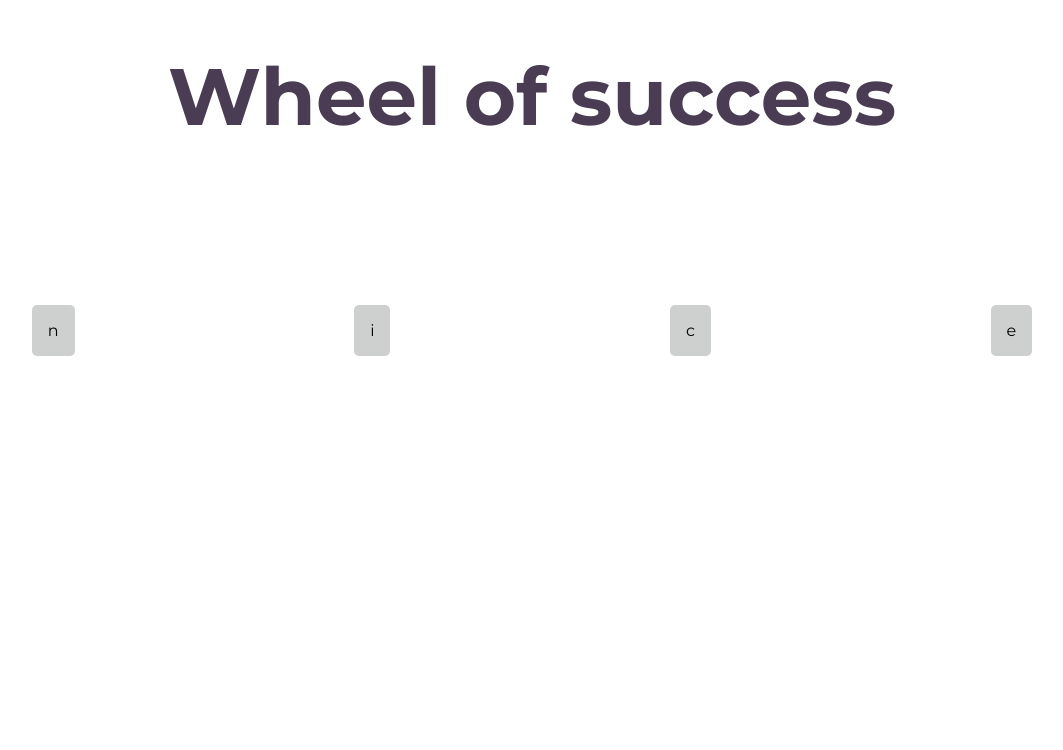
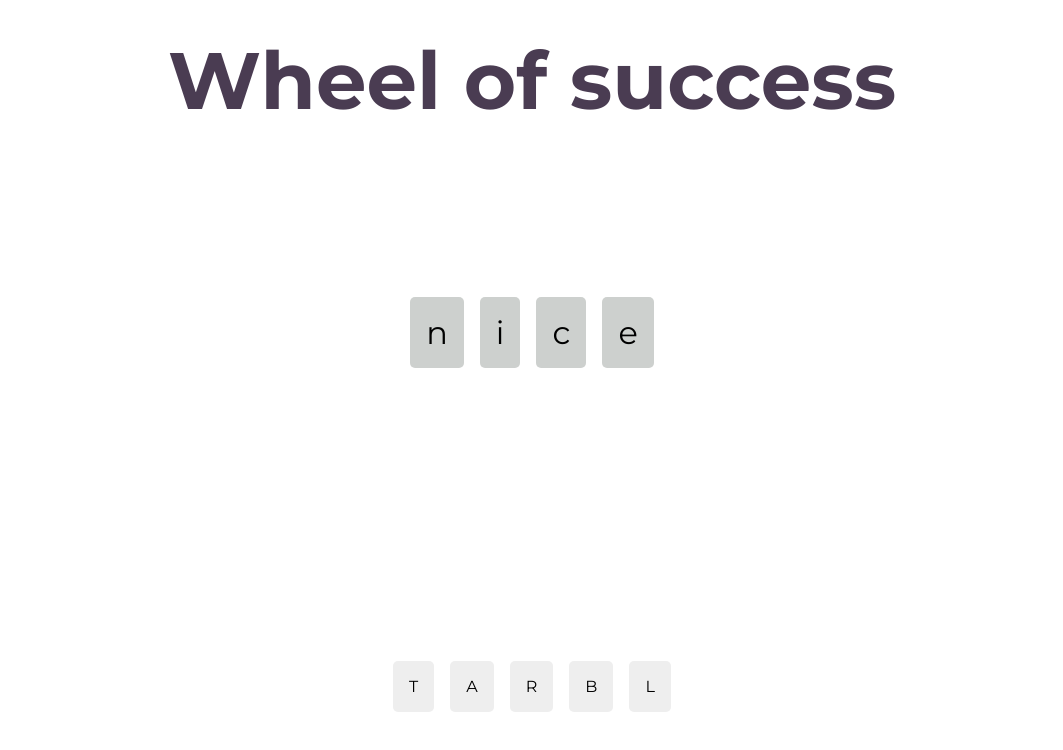
Before and after one commit to hirotachi/TechDegree-project-006, a website: page app/index.html in a window 1280 px wide. Both pictures are taken after a click on the button "START GAME". Shown: the whole page, without its empty margins (108-1171 px from the left). Drawn offline with nearby package versions, Linux system fonts and the light colour scheme.

Commit message:
add keyboard style and fix layout error

```diff
--- a/app/index.html
+++ b/app/index.html
@@ -16,7 +16,7 @@
     </div>
     <div class="game">
         <h2 class="heading">Wheel of success</h2>
-        <div class="board">
+        <div class="word-board">
             <ul class="word__fill">
                 <li class="placeholder">n</li>
                 <li class="placeholder">i</li>
@@ -24,6 +24,16 @@
                 <li class="placeholder">e</li>
             </ul>
         </div>
+
+        <div>
+            <ul class="keyboard">
+                <li class="keyboard_letter">T</li>
+                <li class="keyboard_letter">A</li>
+                <li class="keyboard_letter">R</li>
+                <li class="keyboard_letter">B</li>
+                <li class="keyboard_letter">L</li>
+            </ul>
+        </div>
     </div>
     <!-- scripts -->
     <script src="js/app.js"></script>
--- a/app/js/app.js
+++ b/app/js/app.js
@@ -1,7 +1,7 @@
 $(".game").hide();
 
 $(".start-btn").on("click", function(e){
-   $(this).parent().fadeOut();
+   $(this).parent().fadeOut(500);
 
    $(".game").show();
 });
--- a/app/scss/layout/_layout.scss
+++ b/app/scss/layout/_layout.scss
@@ -61,29 +61,54 @@
     display: flex;
     height: 100vh;
     flex-direction: column;
-    justify-content: space-around;
+    justify-content: space-between;
     text-align: center;
     .heading{
         font-size: 2.2rem;
         color: $color-secondary;
-        margin: 3rem 0;
+        margin-bottom: 5rem;
+        margin-top: 2rem;
         @media (min-width: 768px){
             font-size: 5rem;
             margin-bottom: 10rem;
         }
     }
-    .board{
-        // background-color: purple;
-        margin-bottom: auto;
+
+    @media (min-width: 769px){
+        justify-content: flex-start;
     }
+}
+
+.word-board{
+    margin-bottom: auto;
 }
 
 .word__fill{
     display: flex;
-    justify-content: space-around;
+    flex-wrap: wrap;
+    justify-content: center;
+
     .placeholder{
-        padding: 1rem;
+        @extend %placer;
         background-color: $color-tritary;
-        border-radius: 5px;
+        @media (min-width: 769px){
+            font-size: 2rem;
+        }
     }
 }
+
+.keyboard{
+    display: flex;
+    margin-bottom: 5rem;
+    flex-wrap: wrap;
+    justify-content: center;
+    @media(min-width: 769px){
+        margin-bottom: 15rem;
+        max-width: 500px;
+        margin: 5rem auto;
+    }
+    &_letter{
+        @extend %placer;
+        background-color: $color-dark;
+    }
+}
--- a/app/scss/utilities/_variables.scss
+++ b/app/scss/utilities/_variables.scss
@@ -6,3 +6,10 @@ $color-btn-start: #e3b558;
 $color-white: #fff;
 
 $color-btn-start-dark: darken($color-btn-start, 30%);
+
+// extends
+%placer{
+    padding: 1rem;
+    margin: .5rem;
+    border-radius: 5px;
+}
```
Also changed, not shown: app/css/main.css.
